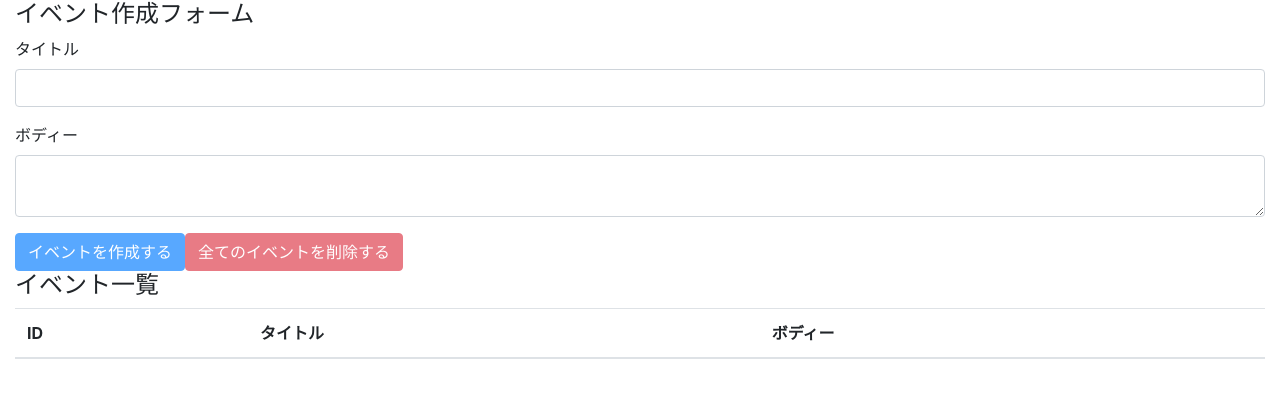
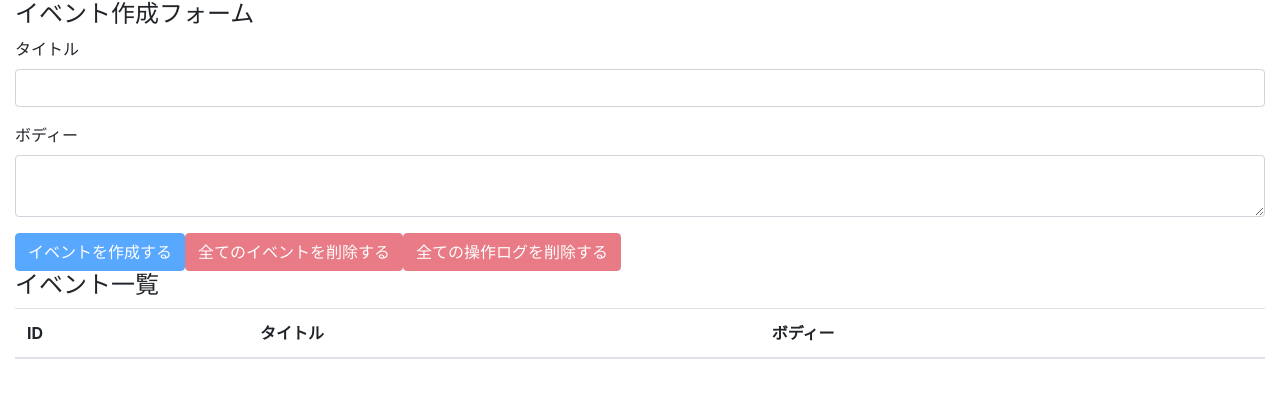
Before and after one commit to enatomix/react-hooks-101, a React (Create React App) app: page / in a window 1280 px wide. Shown: the top 398 px of the page. Built offline with nearby package versions, Linux system fonts and the light colour scheme.

Commit message:
delete all operation logs

```diff
--- a/src/components/EventForm.js
+++ b/src/components/EventForm.js
@@ -47,6 +47,17 @@
     }
 
     const unCreatable=title===''||body==='';
+
+    const deleteAllOperationLogs=(e)=>{
+        e.preventDefault();
+        const result=window.confirm('全ての操作ログを本当に削除しても良いですか?');
+
+        if(result){
+            dispatch({
+                type:DELETE_ALL_OPERATION_LOGS
+            })
+        }
+    }
     return (
         <>
             <h4>イベント作成フォーム</h4>
@@ -63,6 +74,7 @@
 
             <button className="btn btn-primary" onClick={addEvent} disabled={unCreatable}>イベントを作成する</button>
             <button className="btn btn-danger" onClick={deleteAllEvents} disabled={state.events.length===0}>全てのイベントを削除する</button>
+            <button className="btn btn-danger" onClick={deleteAllOperationLogs} disabled={state.operationLogs.length===0}>全ての操作ログを削除する</button>
             </form>
         </>
     )
```
